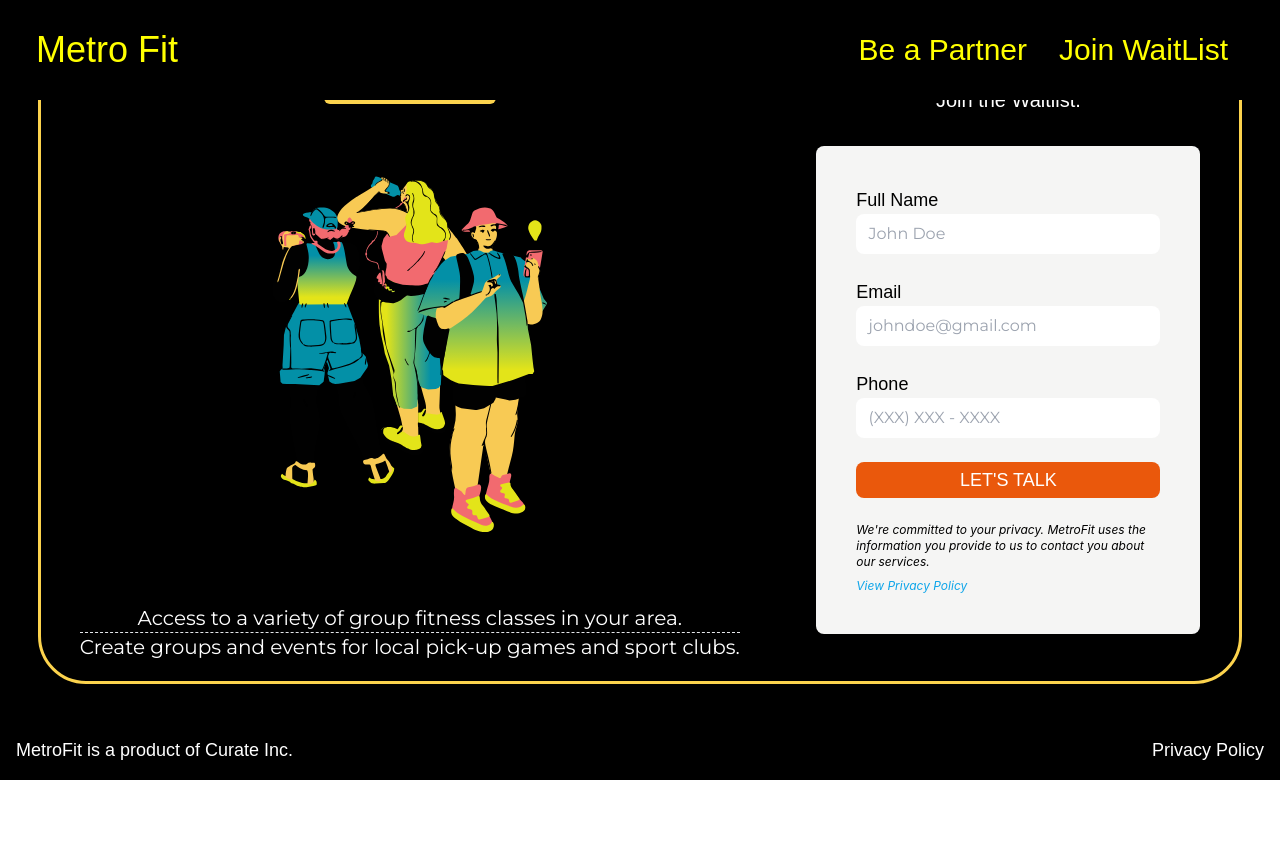
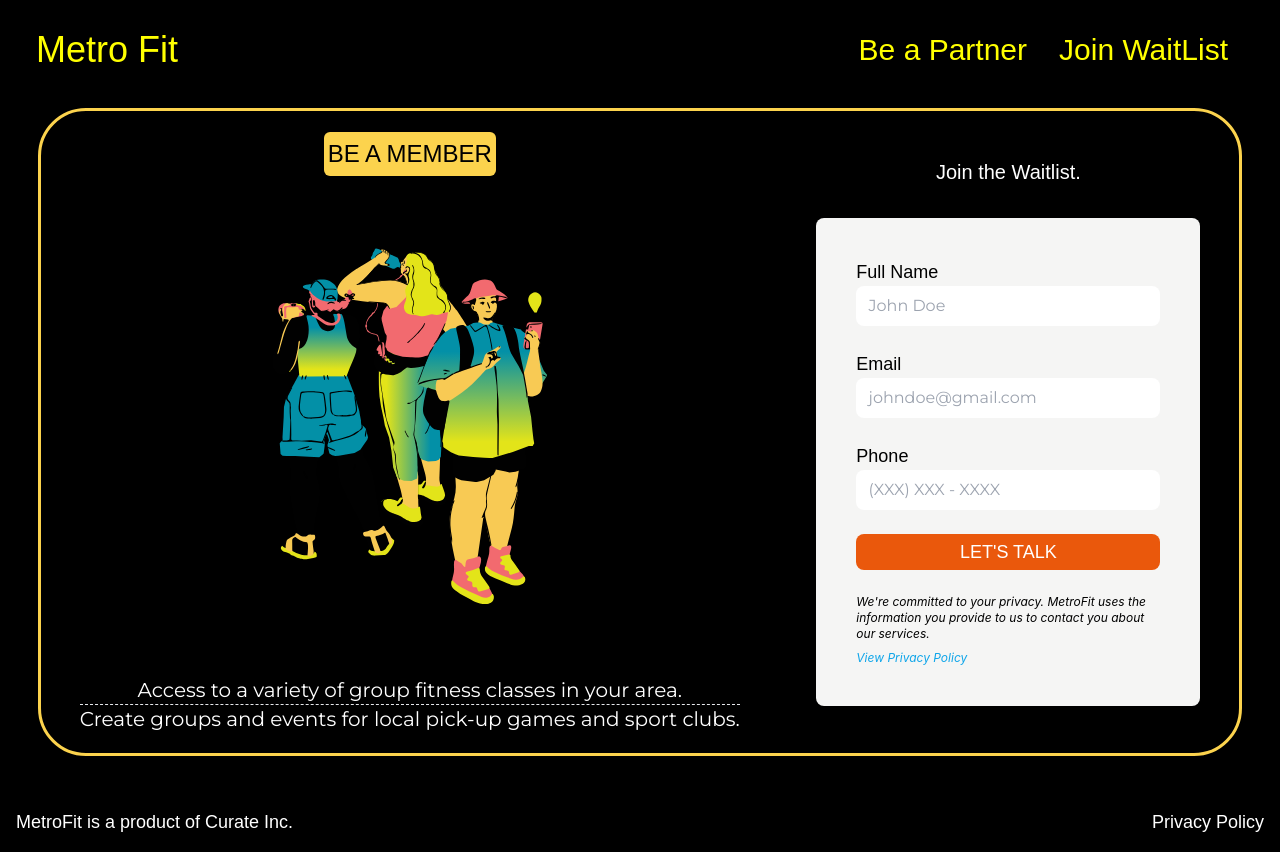
Before and after one commit to sweetmangoes/landing-page, a Next.js app in the folder metrofit-landing/: page /waitlist in a window 1280 px wide. Before the commit the page ends 800 px from the top, so only its background shows below. Built offline with nearby package versions, Linux system fonts and the light colour scheme; a web font is replaced by a local one.

Commit message:
made changes to the styling

```diff
--- a/metrofit-landing/components/Navbar.jsx
+++ b/metrofit-landing/components/Navbar.jsx
@@ -64,7 +64,7 @@ export default function Navbar(){
             <Link href='/partner'>Be a Partner</Link>
           </li>
           <li className="p-4 font-monomaniac text-4xl hover:text-gray-500">
-            <Link href='/join'>Join WaitList</Link>
+            <Link href='/waitlist'>Join WaitList</Link>
           </li>
           {/* <li className="p-4 font-monomaniac text-4xl hover:text-gray-500">
             <Link href='/contact'>Contact</Link>
--- a/metrofit-landing/pages/index.js
+++ b/metrofit-landing/pages/index.js
@@ -12,7 +12,9 @@ export default function Home() {
 
   return (
     <div>
-
+      <br/>
+      <br/>
+      <br/>
       <main>
         <Hero />
         <Mission />
--- a/metrofit-landing/pages/partner/index.js
+++ b/metrofit-landing/pages/partner/index.js
@@ -2,6 +2,11 @@ import Form from "../../components/Form"
 
 export default function Partner(){
   return(
+    <div>
+      <br/>
+      <br/>
+      <br/>
+      <br/>
       <div className="bg-white w-full flex flex-row items-center justify-evenly lg:h-[90vh]">
         <div className="border-[3px] rounded-[3rem] border-black h-[90%] w-[94%] flex justify-around">
           <div className="flex flex-col items-center justify-center">
@@ -27,5 +32,6 @@ export default function Partner(){
           </div>
         </div>
       </div>
+    </div>
   )
 }
--- a/metrofit-landing/pages/waitlist/index.js
+++ b/metrofit-landing/pages/waitlist/index.js
@@ -2,6 +2,10 @@ import Form from "../../components/Form"
 
 export default function Waitlist (){
   return(
+    <div>
+      <br/>
+      <br/>
+      <br/>
         <div className="bg-black w-full flex flex-row items-center justify-evenly lg:h-[90vh]">
           <div className="border-[3px] rounded-[3rem] border-amber-300 h-[90%] w-[94%] flex justify-around">
             <div className="flex flex-col items-center justify-center">
@@ -26,5 +30,6 @@ export default function Waitlist (){
             </div>
           </div>
         </div>
+    </div>
     )
 }
```
Lines whose indentation alone changed are shown as unchanged.
